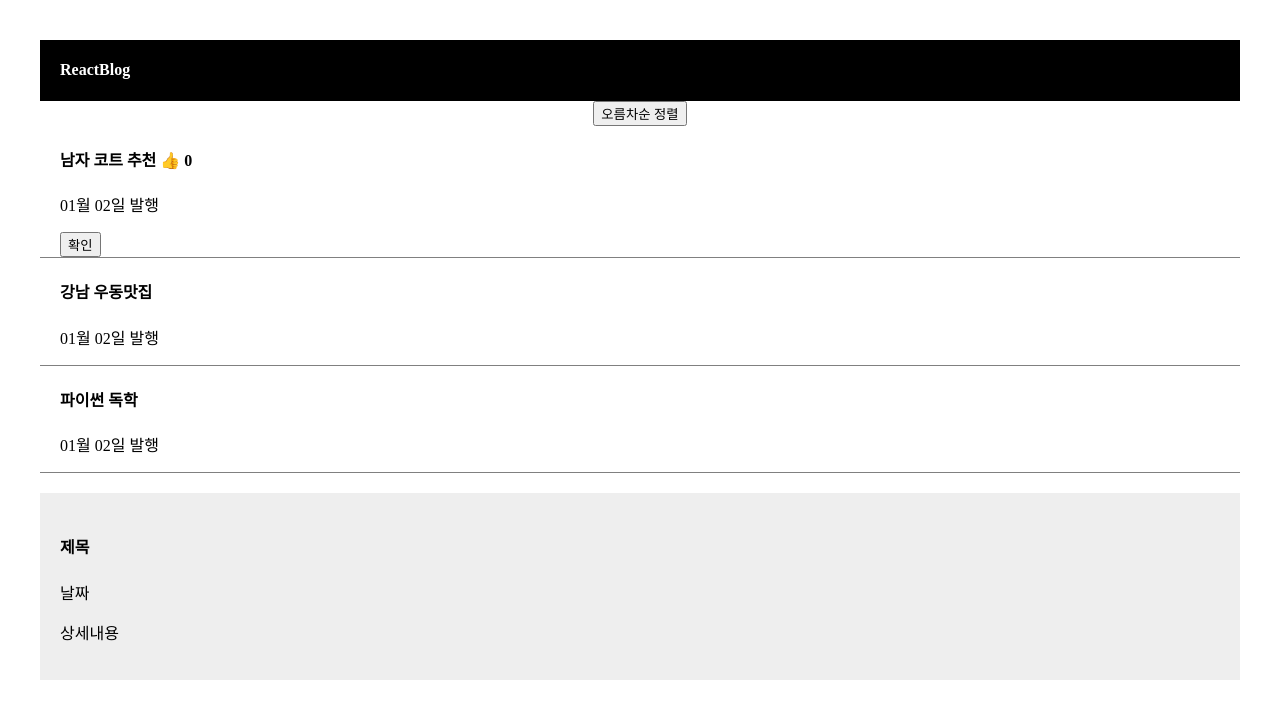
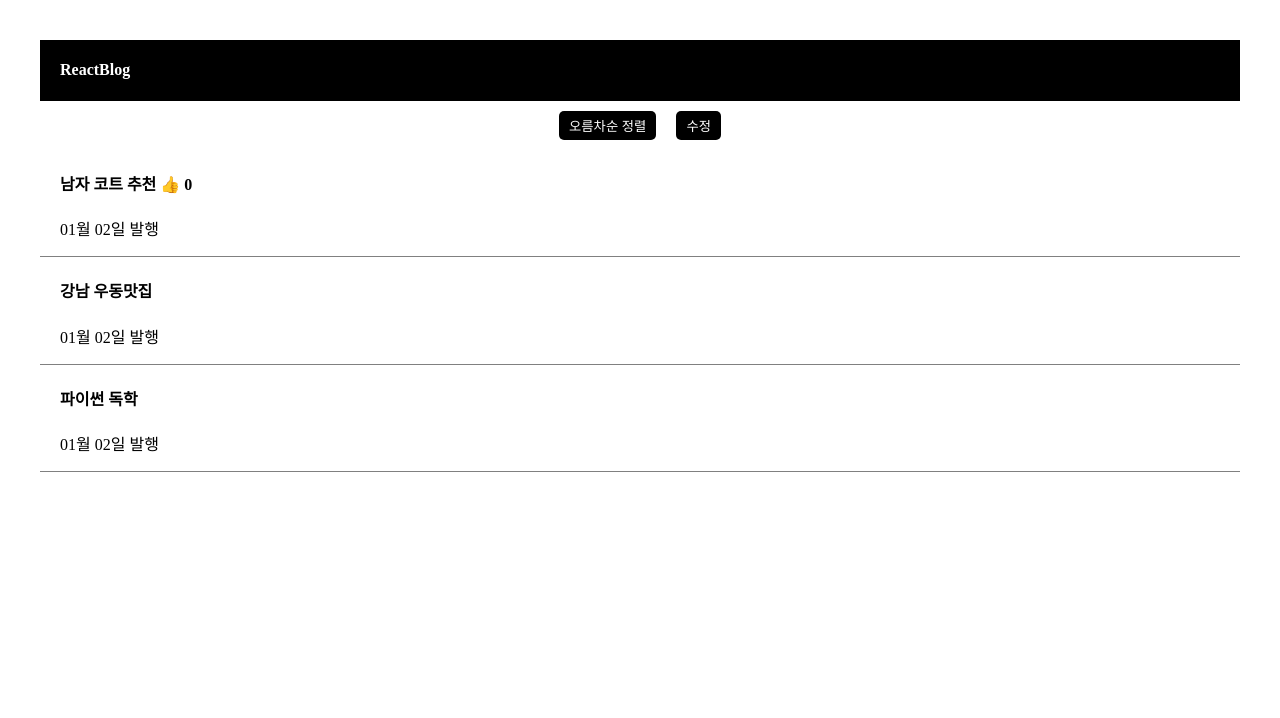
Before and after one commit to STERNDELFTIN/react, a React (Vite) app in the folder blog-project/: page / in a window 1280 px wide. Shown: the top 718 px of the page. Built offline with nearby package versions, Linux system fonts and the light colour scheme.

Commit message:
[01/02] 동적 UI 제작
-모달창 만들기

```diff
--- a/blog-project/src/App.css
+++ b/blog-project/src/App.css
@@ -59,6 +59,16 @@ div {
   border-bottom: 1px solid grey;
 }
 
+/* 버튼 */
+button {
+  border-radius: 5px;
+  border: none;
+  background-color: black;
+  color: white;
+  padding: 5px 10px;
+  margin: 10px;
+}
+
 /* modal창 */
 .modal {
   margin-top: 20px;
--- a/blog-project/src/App.jsx
+++ b/blog-project/src/App.jsx
@@ -4,9 +4,9 @@ import './App.css';
 
 function App() {
 
-  let post = '강남 우동 맛집';
   let [title, changeTitle] = useState(['남자 코트 추천', '강남 우동맛집', '파이썬 독학']);
   let [like, onLike] = useState(0);
+  let [modal, setModal] = useState(false);
 
   return (
     <div className='App'>
@@ -15,20 +15,22 @@ function App() {
         <h4>ReactBlog</h4>
       </div>
 
+      <div className="button-container">
       <button onClick={()=>{
         let copy = [...title];
         copy.sort();
         changeTitle(copy);
       }}>오름차순 정렬</button>
+      <button onClick={()=> {
+          let copy = [...title];
+          copy[0] = '여자 코트 추천';
+          changeTitle(copy);
+          }}>수정</button>
+      </div>
 
       <div className="list">
         <h4>{ title[0] } <span onClick = {()=>onLike(like+1)} >👍</span> { like } </h4>
         <p>01월 02일 발행</p>
-        <button onClick={()=> {
-          let copy = [...title];
-          copy[0] = '여자 코트 추천';
-          changeTitle(copy);
-          }}>확인</button>
       </div>
 
       <div className="list">
@@ -37,11 +39,14 @@ function App() {
       </div>
 
       <div className="list">
-        <h4>{ title[2] }</h4>
+        <h4 onClick={()=>{ setModal(!modal) }}>{ title[2] }</h4>
         <p>01월 02일 발행</p>
       </div>
 
-      <Modal></Modal>
+      {/* 삼항 연산자 */}
+      {
+        modal == true ? <Modal/> : null
+      }
 
     </div>
   );
```
